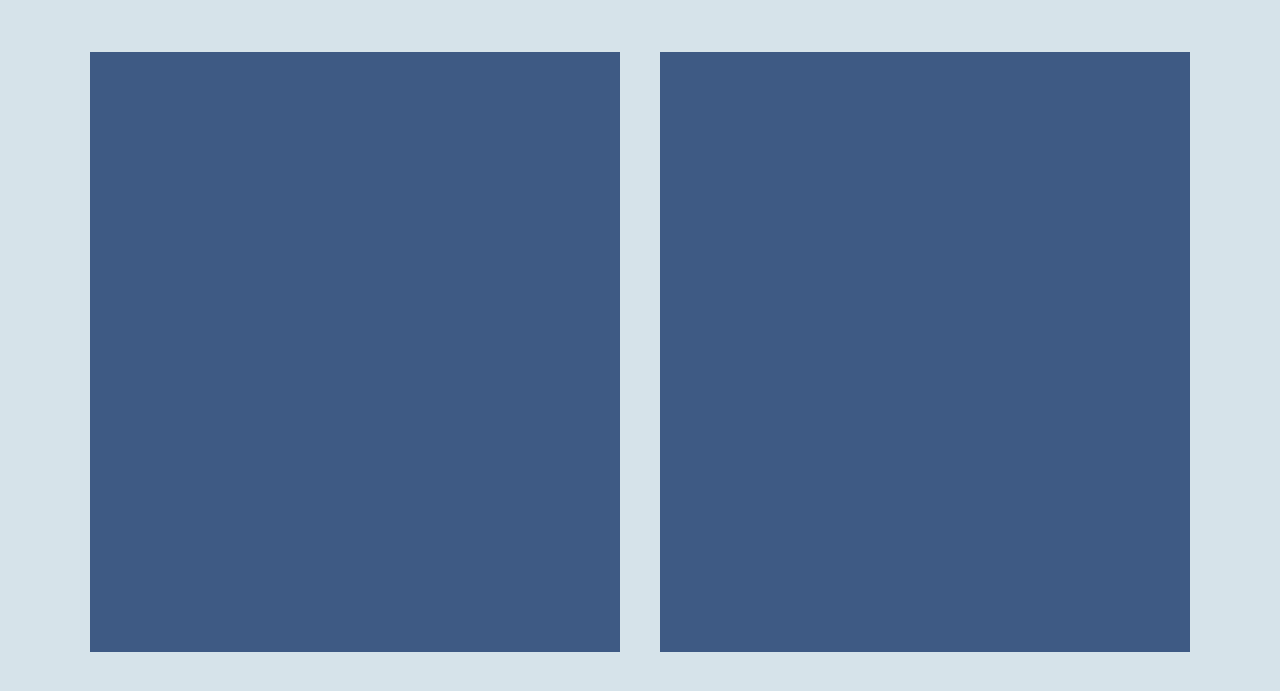
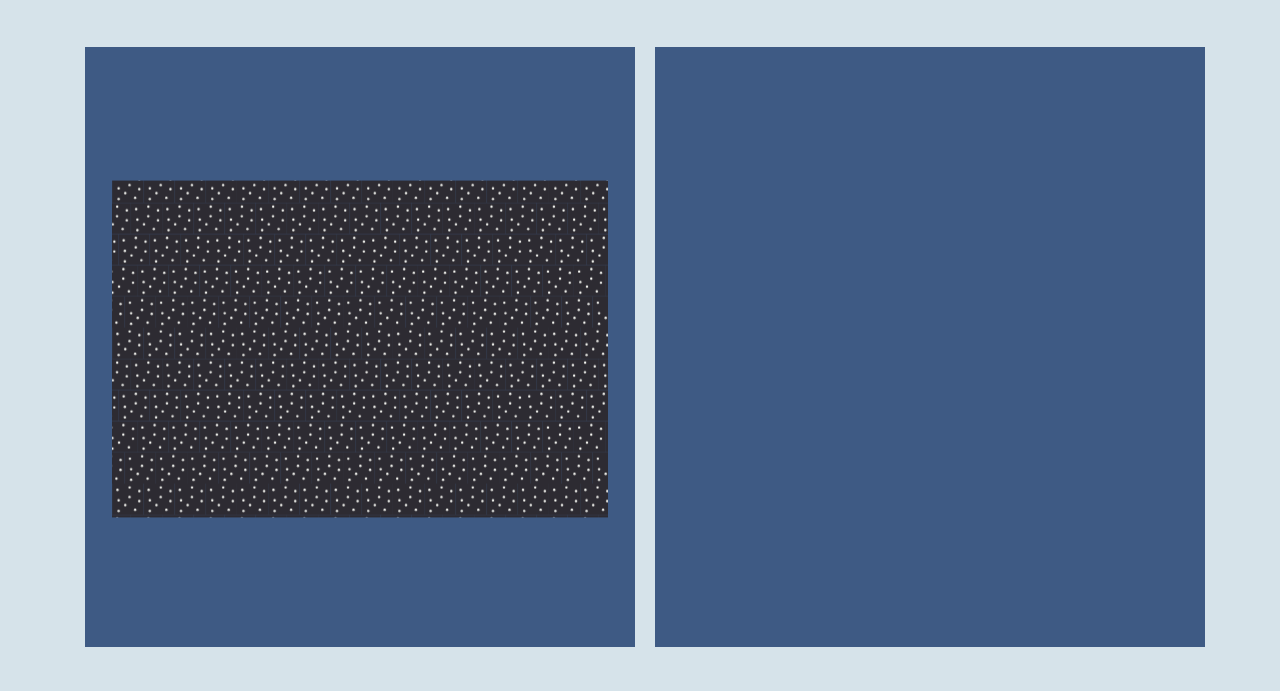
Before and after one commit to nikoelvambuena95/GlobalEarthquake-Visualizations, a website: page versorDragging2/index2.html in a window 1280 px wide. Shown: the part 101-792 px from the top of the page. Drawn offline with nearby package versions, Linux system fonts and the light colour scheme; a web font is replaced by a local one.

Commit message:
Added background to boxes

```diff
--- a/versorDragging2/index2.html
+++ b/versorDragging2/index2.html
@@ -26,15 +26,19 @@
                 <h1 class="center">Earthquake Locator</h1>
             </div>
         </div>
+
+        <!-- View boxes -->
         <div class="row">
             <div class="col-md-6 vertical-center">
                 <div class="box">
+                    <div class="space-box justify-content-center">
+
+                    </div>
 
                 </div>
             </div>
             <div class="col-md-6 vertical-center">
                 <div class="box">
-
                 </div>
             </div>
         </div>
--- a/versorDragging2/inspector.css
+++ b/versorDragging2/inspector.css
@@ -73,11 +73,21 @@
 .box{
     background-color: #3E5A84;
     height: 600px;
-    width: auto;
-    margin: 1%
+    width: 550px;
+    padding: 5%;
+    /* margin: 1% */
 }
 
-
+.space-box{
+    background-image: url("spaceBox.svg");
+    background-size: 600px 550px;
+    background-repeat: no-repeat;
+    height: 550px;
+    width:auto;
+    /* margin: 1%; */
+    /* background-color: #10a778; */
+    position: relative;
+}
 
 .center{
     text-align: center;
```
